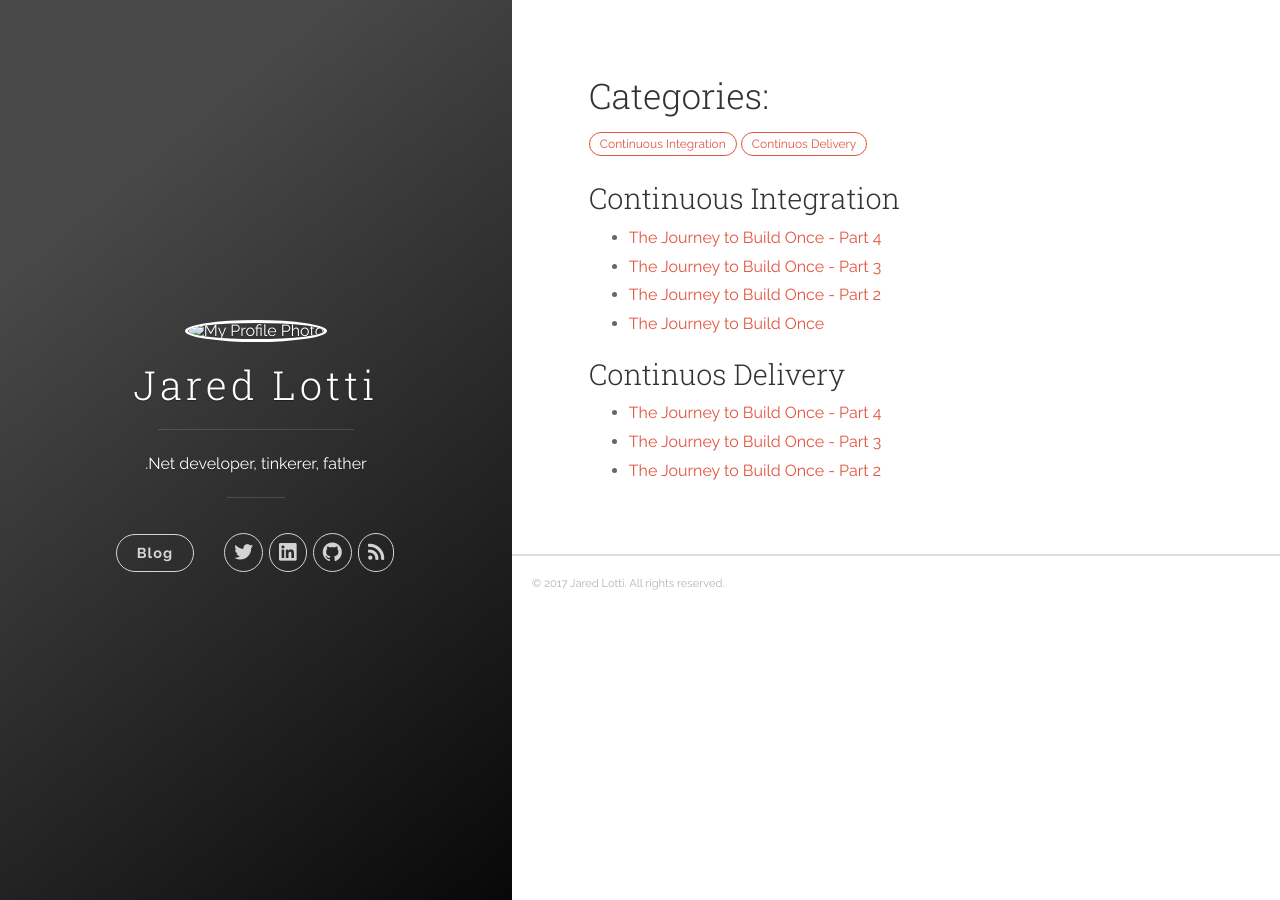
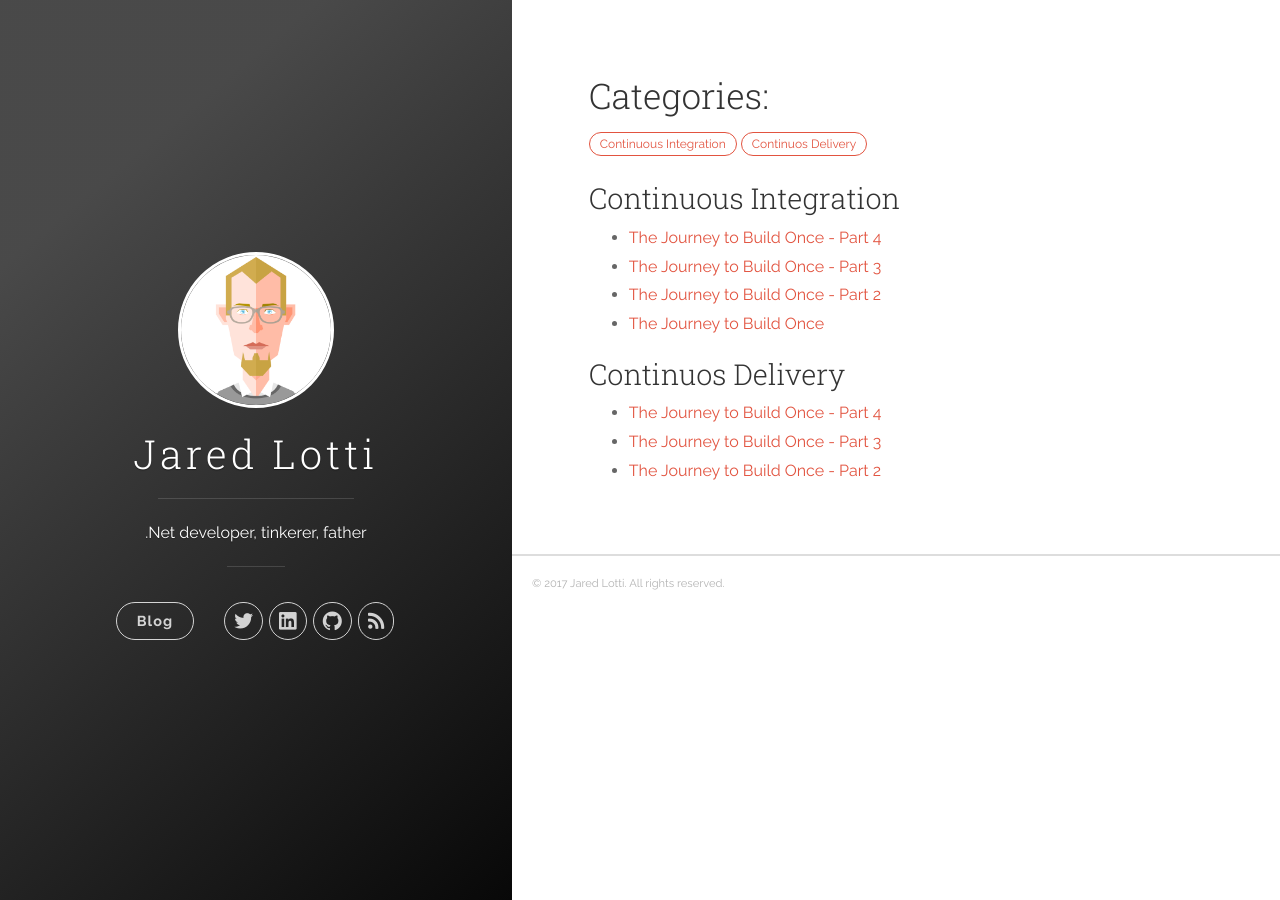
Before and after one commit to Jarlotee/jarlotee.github.io, a Jekyll site: the page built from categories.md, in a window 1280 px wide. Built offline with Jekyll 4.4.1, drawn with Linux system fonts in a browser that asks for light colours; nearby versions of some CDN libraries.

Commit message:
Update header.html

```diff
--- a/_includes/header.html
+++ b/_includes/header.html
@@ -9,7 +9,7 @@
     <div class="panel-main__inner panel-inverted">
     <div class="panel-main__content">
         <a href="{{ site.baseurl }}" title="link to home of {{ site.title }}">
-          <img src="{{ "images/profile.png" | prepend: site.baseurl }}" class="user-image" alt="My Profile Photo">
+          <img src="{{ "/images/profile.png" | prepend: site.baseurl }}" class="user-image" alt="My Profile Photo">
           <h1 class="panel-cover__title panel-title">{{ site.title }}</h1>
         </a>
         <hr class="panel-cover__divider">
```
